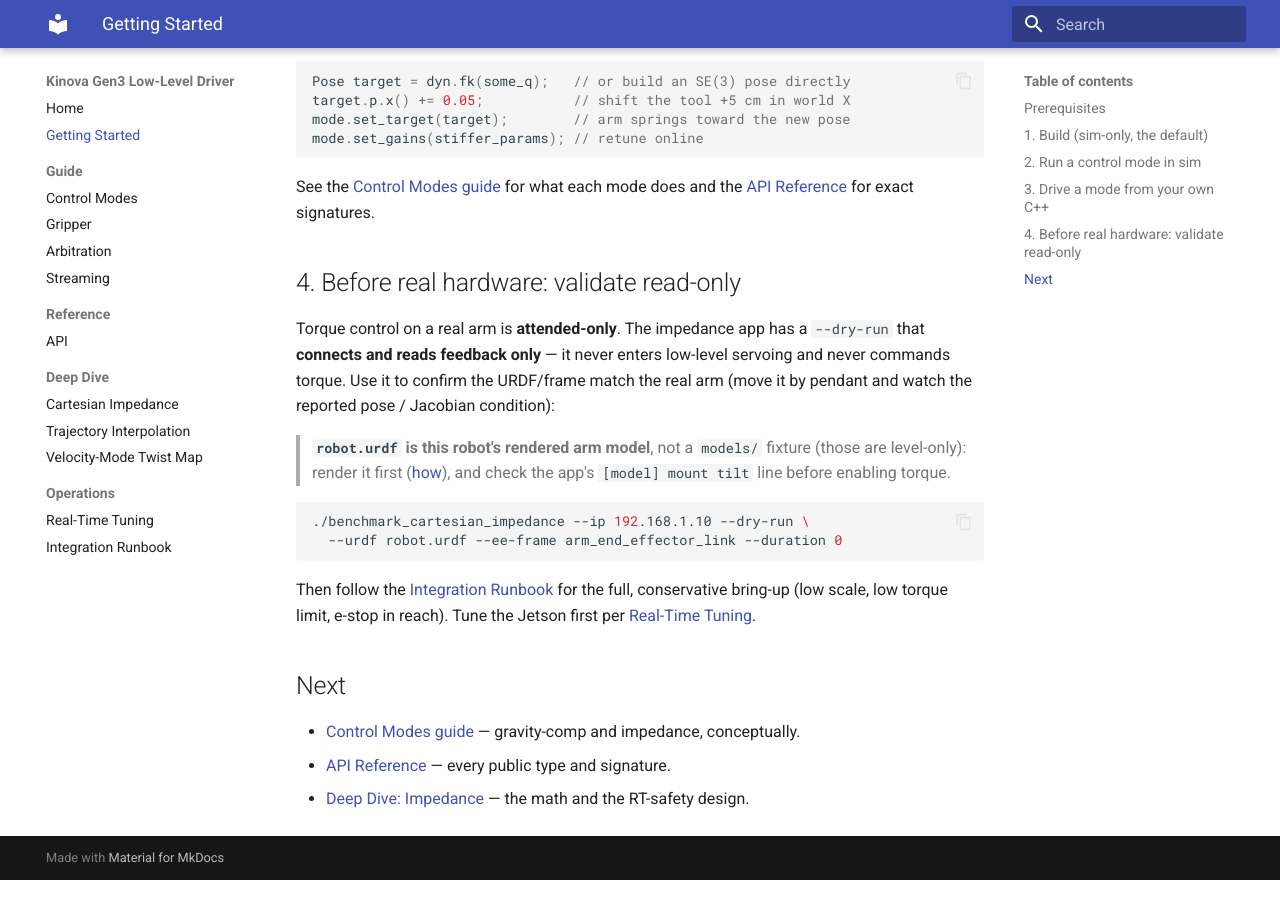
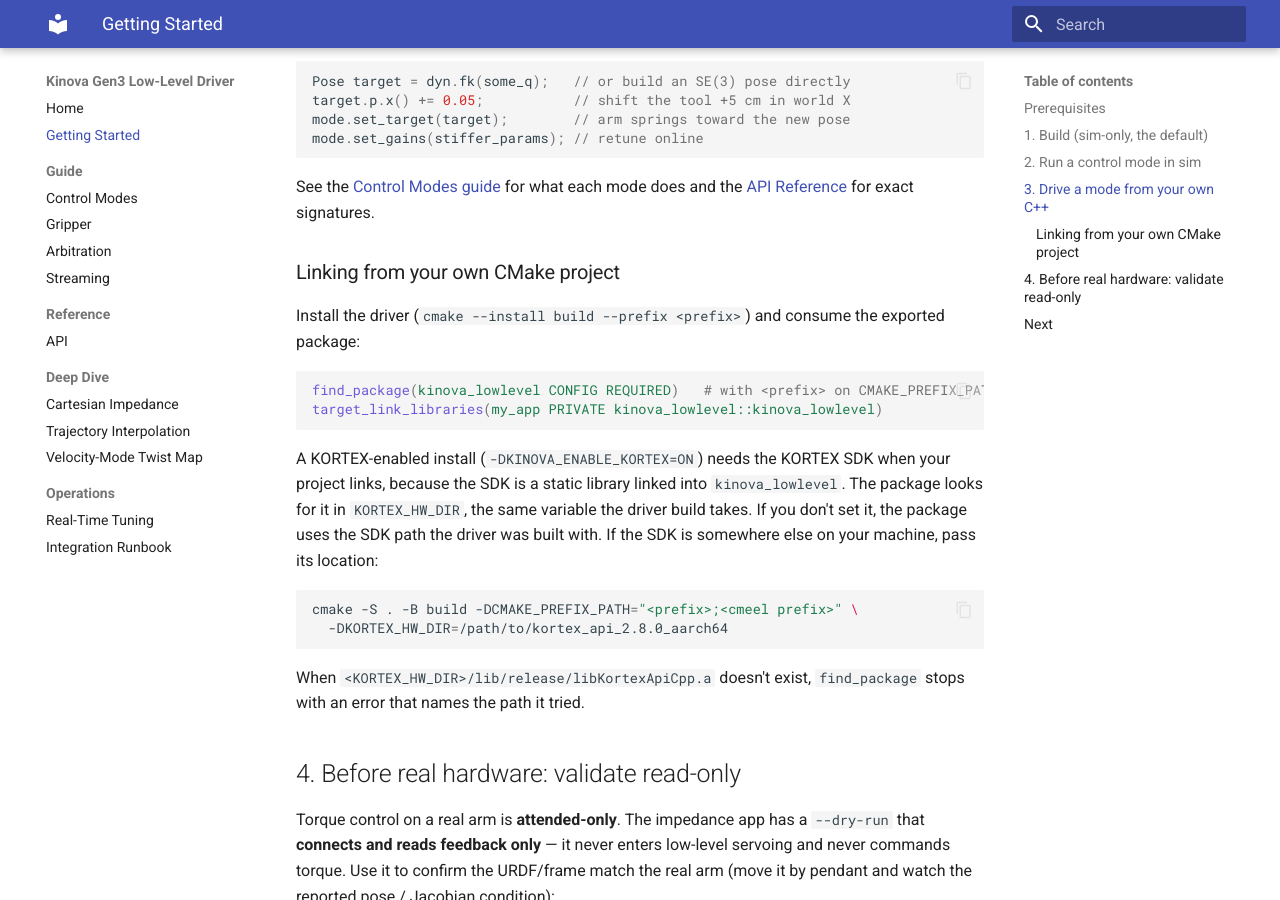
Before and after one commit to rammp-org/kinova-gen3-driver, an MkDocs documentation site: the page built from docs/getting-started.md, in a window 1280 px wide and 900 px high, scrolled down 2553 px. Built offline with MkDocs 1.6.1 and Material for MkDocs 9.7.7, drawn with Linux system fonts in a browser that asks for light colours.

Commit message:
Make the KORTEX-enabled install relocatable (#50)
The library linked libKortexApiCpp.a by absolute path, and a static
library's PRIVATE link deps are exported, so the installed
kinova_lowlevelTargets.cmake carried the build machine's SDK path.

Link through an IMPORTED target, kinova_lowlevel::kortex_api, instead.
The installed config re-creates it from the consumer's KORTEX_HW_DIR
(default: the build-time path) and fails at find_package if the library
is missing. The KORTEX CI job now installs, moves the SDK, and checks
both the refusal and a consumer that links against the moved SDK.

Co-Authored-By: Claude Opus 5.5 <noreply@anthropic.com>
Claude-Session: https://claude.ai/code/session_01QoDtVspTE57v3r3ARCXBJN

````diff
--- a/docs/getting-started.md
+++ b/docs/getting-started.md
@@ -127,6 +127,31 @@ mode.set_gains(stiffer_params); // retune online
 See the [Control Modes guide](guide/control-modes.md) for what each mode does and
 the [API Reference](reference/api.md) for exact signatures.
 
+### Linking from your own CMake project
+
+Install the driver (`cmake --install build --prefix <prefix>`) and consume the
+exported package:
+
+```cmake
+find_package(kinova_lowlevel CONFIG REQUIRED)   # with <prefix> on CMAKE_PREFIX_PATH
+target_link_libraries(my_app PRIVATE kinova_lowlevel::kinova_lowlevel)
+```
+
+A KORTEX-enabled install (`-DKINOVA_ENABLE_KORTEX=ON`) needs the KORTEX SDK
+when your project links, because the SDK is a static library linked into
+`kinova_lowlevel`. The package looks for it in `KORTEX_HW_DIR`, the same
+variable the driver build takes. If you don't set it, the package uses the SDK
+path the driver was built with. If the SDK is somewhere else on your machine,
+pass its location:
+
+```sh
+cmake -S . -B build -DCMAKE_PREFIX_PATH="<prefix>;<cmeel prefix>" \
+  -DKORTEX_HW_DIR=/path/to/kortex_api_2.8.0_aarch64
+```
+
+When `<KORTEX_HW_DIR>/lib/release/libKortexApiCpp.a` doesn't exist,
+`find_package` stops with an error that names the path it tried.
+
 ## 4. Before real hardware: validate read-only
 
 Torque control on a real arm is **attended-only**. The impedance app has a
````
Also changed, not shown: CHANGELOG.md (+9 -0 lines), CMakeLists.txt (+9 -1 lines), CONTRIBUTING.md (+1 -1 lines), README.md (+5 -0 lines), 2 other files.
